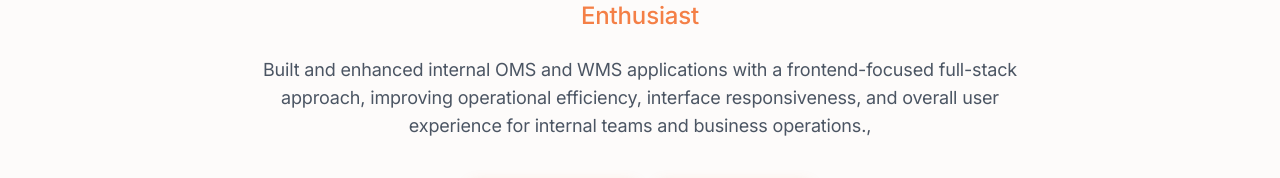
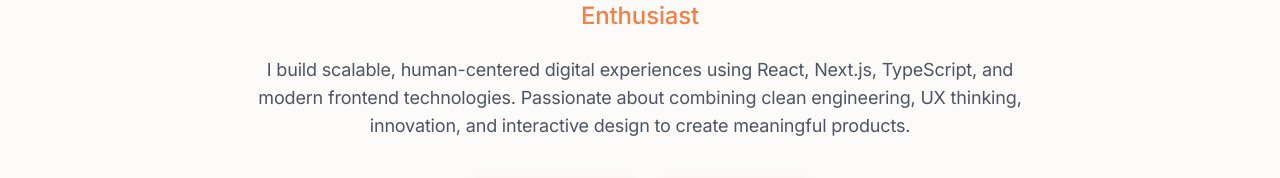
Before and after one commit to fidodo/new-portfolio, a Next.js app: page / in a window 1280 px wide. Shown: the part 381-559 px from the top of the page. Built offline with nearby package versions, Linux system fonts and the light colour scheme; no server answers; the database is empty.

Commit message:
fix: revamp contiued

```diff
--- a/app/components/Experience.tsx
+++ b/app/components/Experience.tsx
@@ -8,7 +8,7 @@
     company: "STR Global Oy",
     period: "2021 - January 2026",
     description:
-      "Led full-stack feature development and UX improvements that reduced load times by 30% and supported over 50,000 users through responsive SPA architectures. Built and deployed internal operational systems, including OMS and WMS platforms, improving workflow efficiency by 2×.",
+      "Built and enhanced internal OMS and WMS applications with a frontend-focused full-stack approach, improving operational efficiency, interface responsiveness, and overall user experience for internal teams and business operations.",
   },
 
   {
--- a/app/components/Hero.tsx
+++ b/app/components/Hero.tsx
@@ -65,10 +65,10 @@
             initial={{ opacity: 0, y: 20 }}
             animate={{ opacity: 1, y: 0 }}
           >
-            Built and enhanced internal OMS and WMS applications with a
-            frontend-focused full-stack approach, improving operational
-            efficiency, interface responsiveness, and overall user experience
-            for internal teams and business operations.,
+            I build scalable, human-centered digital experiences using React,
+            Next.js, TypeScript, and modern frontend technologies. Passionate
+            about combining clean engineering, UX thinking, innovation, and
+            interactive design to create meaningful products.
           </motion.p>
 
           <motion.div
```
